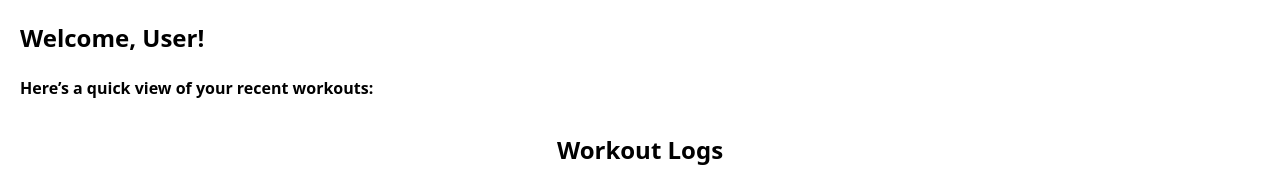
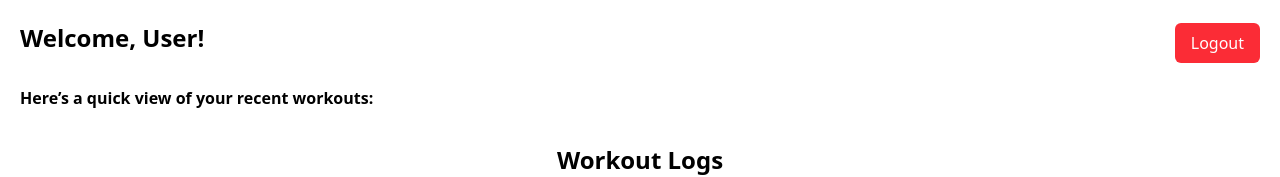
Before and after one commit to Ogo43/fitness-tracker-project, a React (Vite) app: page /dashboard in a window 1280 px wide. Shown: the top 177 px of the page. Built offline with nearby package versions, Linux system fonts and the light colour scheme; no server answers.

Commit message:
Added logout button to the dashboard

```diff
--- a/src/components/Dashboard.jsx
+++ b/src/components/Dashboard.jsx
@@ -1,5 +1,5 @@
 import React, { useEffect, useState } from "react";
-import { Link } from "react-router-dom";
+import { Link, useNavigate } from "react-router-dom";
 import WorkoutLog from "./WorkoutLog";
 import WorkoutHistory from "./WorkoutHistory";
 import { fetchExercisesWithInfo } from "../services/wgerApi";
@@ -10,6 +10,8 @@ function Dashboard() {
   const [exercises, setExercises] = useState([]);
   const [loading, setLoading] = useState(true);
   const [workoutHistory, setWorkoutHistory] = useState([]);
+
+  const navigate = useNavigate();
 
   // Load recent exercises (WorkoutLog)
   useEffect(() => {
@@ -27,6 +29,11 @@ function Dashboard() {
     load();
   }, []);
 
+  // logout handler
+  const handleLogout = () => {
+    localStorage.clear(); // remove all user data
+    navigate("/"); // redirect to HomePage
+  };
   // Load Workout History from localStorage
   useEffect(() => {
     const saved = JSON.parse(localStorage.getItem("completedWorkouts")) || [];
@@ -36,7 +43,8 @@ function Dashboard() {
   return (
     <div className="p-[20px]">
       {/* User Info */}
-      <div className="mb-[20px]">
+      <div className="mb-[20px] flex justify-between items-center">
+        <div>
           <h1 className="text-[24px] mb-[10px] font-bold">
             Welcome, {fullname || "User"}!
           </h1>
@@ -47,6 +55,15 @@ function Dashboard() {
               className="w-[100px] h-[100px] rounded-[50%] border-[2px] border-white border-solid"
             />
           )}
+        </div>
+
+        {/* Logout button */}
+        <button
+          onClick={handleLogout}
+          className="bg-red-500 text-white px-4 py-2 rounded-md hover:bg-red-600 transition"
+        >
+          Logout
+        </button>
       </div>
 
       {/* Recent Workouts */}
```
Lines whose indentation alone changed are shown as unchanged.
